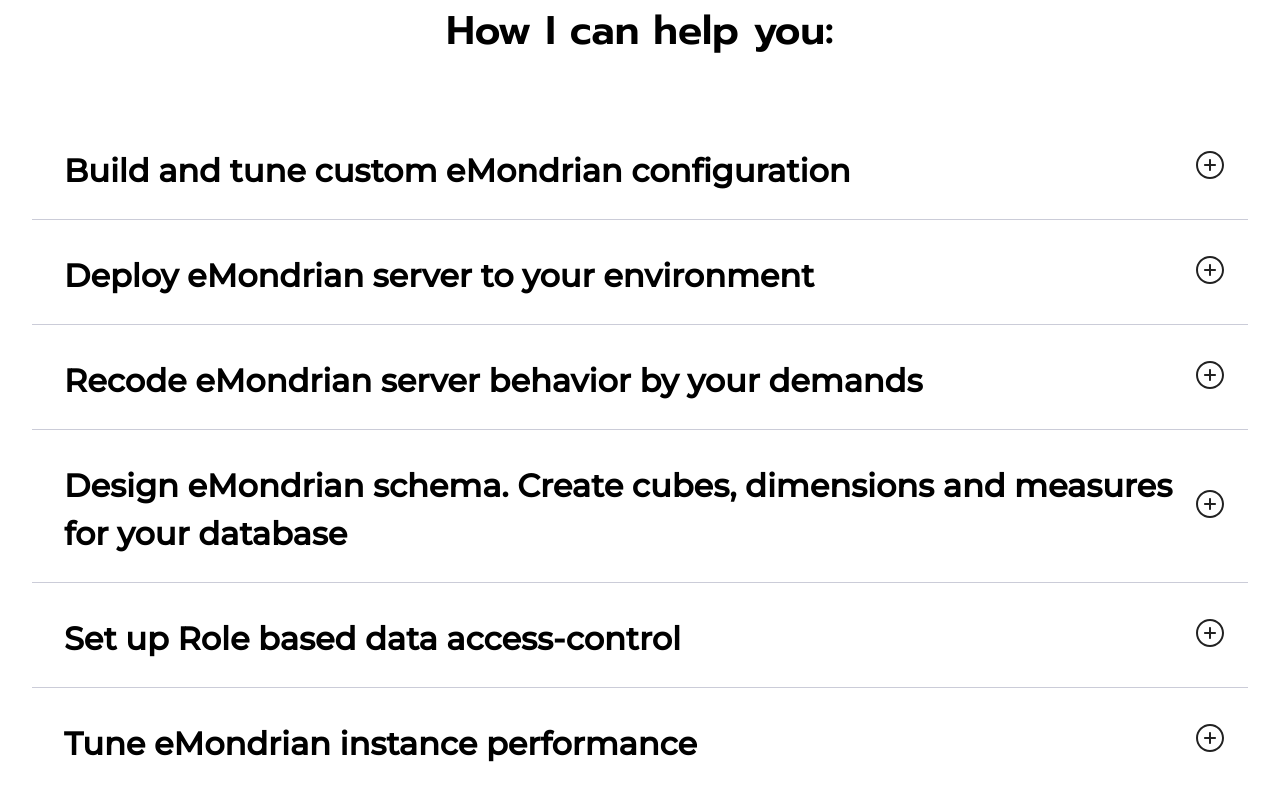
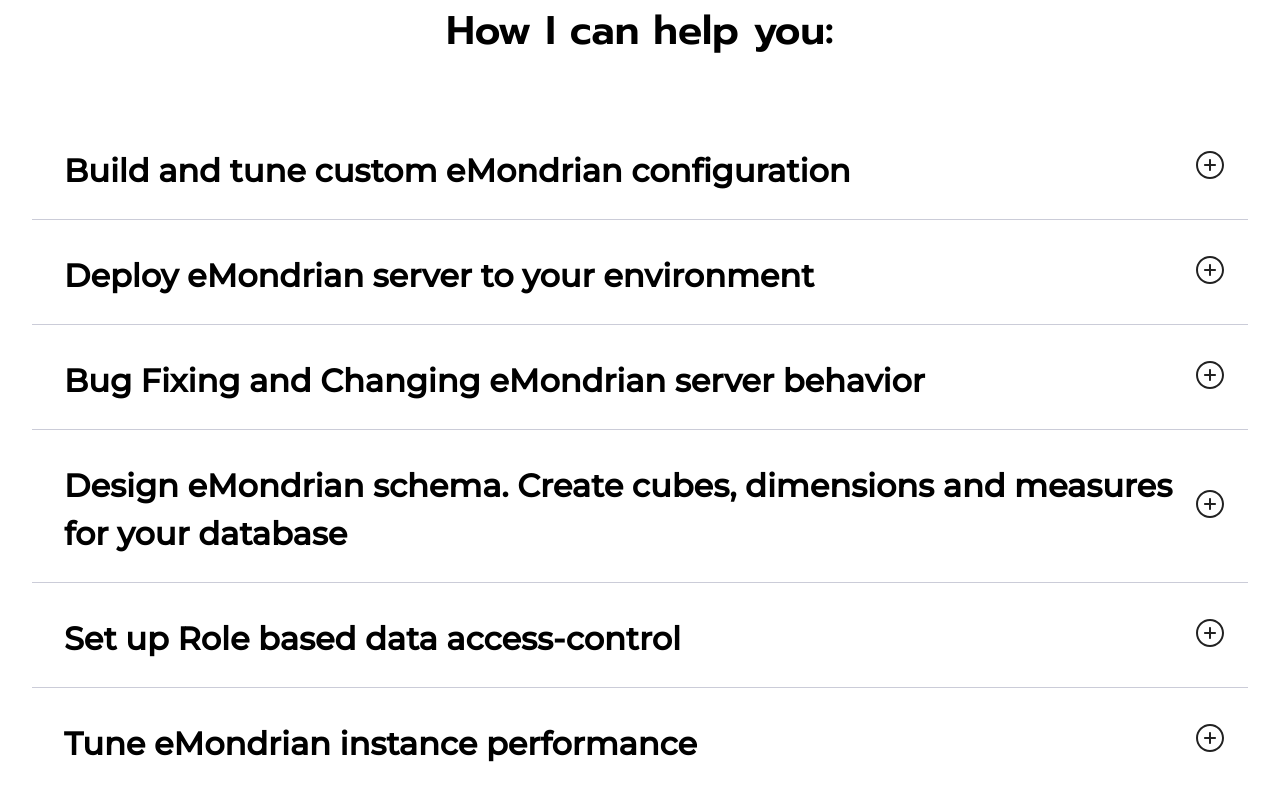
Before and after one commit to SergeiSemenkov/eMondrian, a Nuxt app in the folder website/: page /consulting in a window 1280 px wide. Shown: the part 1230-2030 px from the top of the page. Built offline with nearby package versions, Linux system fonts and the light colour scheme.

Commit message:
services

```diff
--- a/website/components/index/ConsultingAndSupport.vue
+++ b/website/components/index/ConsultingAndSupport.vue
@@ -19,7 +19,7 @@
       </div>
       <div class="item item_3">
         <span>
-          Recode eMondrian server behavior by your demands.
+          Bug Fixing and Changing eMondrian server behavior.
         </span>
       </div>
       <div class="item item_4">
--- a/website/components/index/GeneralInfo.vue
+++ b/website/components/index/GeneralInfo.vue
@@ -4,7 +4,7 @@
       What is eMondrian
     </h2>
     <div class="info_item_1-text">
-      eMonrian is an open-source free OLAP server. It is based on the <a href="https://github.com/pentaho/mondrian">Mondrian</a> project.
+      eMonrian is an open-source free <a href="https://en.wikipedia.org/wiki/Online_analytical_processing">OLAP</a> server. It is based on the <a href="https://github.com/pentaho/mondrian">Mondrian</a> project.
     </div>
     <div class="info_item_2-pic">
       <img src="../../assets/illust2.svg">
@@ -16,7 +16,7 @@
       <img src="../../assets/illust1.svg">
     </div>
     <div class="info_item_3-text">
-      eMondrian creates an analytic space and hides the complexity of underlying tables and their relations. It represents data as cubes, dimensions and measures.
+      eMondrian creates an analytic space and hides the complexity of underlying tables and their relations. It represents data as <a href="https://en.wikipedia.org/wiki/OLAP_cube">cubes</a>, dimensions and measures.
     </div>
   </div>
 </template>
--- a/website/components/index/Introduction.vue
+++ b/website/components/index/Introduction.vue
@@ -8,7 +8,7 @@
             Hi there! My name is Sergei Semenkov
           </h2>
           <p>
-            I'm a freelance consultant and the developer of the eMondrian version of the Mondrian project.
+            I'm a freelance consultant and the developer of the eMondrian.
           </p>
           <p>
             I have two decades experience in developing open source and Microsoft based OLAP solutions.
--- a/website/data/services.json
+++ b/website/data/services.json
@@ -2,27 +2,27 @@
   "services": [
     {
       "heading": "Build and tune custom eMondrian configuration",
-      "desc": "Lorem ipsum dolor sit amet, consectetur adipiscing elit. Duis viverra arcu vel ullamcorper sodales. Nam nulla ipsum, rhoncus at mauris in, suscipit placerat nisl. Integer ornare venenatis nisl, ut commodo nibh vulputate vel. Morbi nibh nibh, varius id nibh ut, suscipit semper risus. "
+      "desc": "If you want to make changes to the eMondrian by yourself you have to clone two projects from GitHub: the eMondrian version of Mondrian and the eMondrian web application project. You can change any of those parts to get the desired result and then build it. Or you can just download the latest build version of the eMondrian from GitHub. The latest version isn't always tested enough and could contain errors. If you need a more stable version you have to choose one from some tested releases of the eMondrian. I will be glad to consult you on any of these options."
     },
     {
       "heading": "Deploy eMondrian server to your environment",
-      "desc": "Lorem ipsum dolor sit amet, consectetur adipiscing elit. Duis viverra arcu vel ullamcorper sodales. Nam nulla ipsum, rhoncus at mauris in, suscipit placerat nisl. Integer ornare venenatis nisl, ut commodo nibh vulputate vel. Morbi nibh nibh, varius id nibh ut, suscipit semper risus. "
+      "desc": "eMondrian could be hosted on any java server (Apache Tomcat, Jetty, Tiny Java Web Server) and can work on Linux and Windows operating systems. I can help you to set up and tune the eMondrian server in your environment."
     },
     {
-      "heading": "Recode eMondrian server behavior by your demands",
-      "desc": "Lorem ipsum dolor sit amet, consectetur adipiscing elit. Duis viverra arcu vel ullamcorper sodales. Nam nulla ipsum, rhoncus at mauris in, suscipit placerat nisl. Integer ornare venenatis nisl, ut commodo nibh vulputate vel. Morbi nibh nibh, varius id nibh ut, suscipit semper risus. "
+      "heading": "Bug Fixing and Changing eMondrian server behavior",
+      "desc": "You have found some bug and want to fix it as soon as possible, or you have some special demands and want to change the behavior of the eMondrian server on code level but don’t want to do it by yourself, I can design and implement it."
     },
     {
       "heading": "Design eMondrian schema. Create cubes, dimensions and measures for your database",
-      "desc": "Lorem ipsum dolor sit amet, consectetur adipiscing elit. Duis viverra arcu vel ullamcorper sodales. Nam nulla ipsum, rhoncus at mauris in, suscipit placerat nisl. Integer ornare venenatis nisl, ut commodo nibh vulputate vel. Morbi nibh nibh, varius id nibh ut, suscipit semper risus. "
+      "desc": "In order to represent your data to users via eMondrian you have to design a schema with cubes, dimensions, hierarchies and measures. In a schema you also define Sets, Roles and describe columns for drillthrough operation. There are some best practices for different data sources. "
     },
     {
       "heading": "Set up Role based data access-control",
-      "desc": "Lorem ipsum dolor sit amet, consectetur adipiscing elit. Duis viverra arcu vel ullamcorper sodales. Nam nulla ipsum, rhoncus at mauris in, suscipit placerat nisl. Integer ornare venenatis nisl, ut commodo nibh vulputate vel. Morbi nibh nibh, varius id nibh ut, suscipit semper risus. "
+      "desc": "You can restrict access to your data for different users with role based access-control. For each role you could grant access at cube, dimension, hierarchy and member levels. It’s possible to set for different roles different available sets of members of one hierarchy. For example, different roles could access only appropriate department data. After creating roles you could assign them to a particular user."
     },
     {
       "heading": "Tune eMondrian instance performance",
-      "desc": "Lorem ipsum dolor sit amet, consectetur adipiscing elit. Duis viverra arcu vel ullamcorper sodales. Nam nulla ipsum, rhoncus at mauris in, suscipit placerat nisl. Integer ornare venenatis nisl, ut commodo nibh vulputate vel. Morbi nibh nibh, varius id nibh ut, suscipit semper risus. "
+      "desc": "Each source database has its own features and behavior. To get the best performance you need to use different patterns while writing schemas for the datasource. Your database has unique characteristics. In order to get the most effective queries to your source database you may need to change some eMondrian server settings. "
     }
   ]
 }
```
